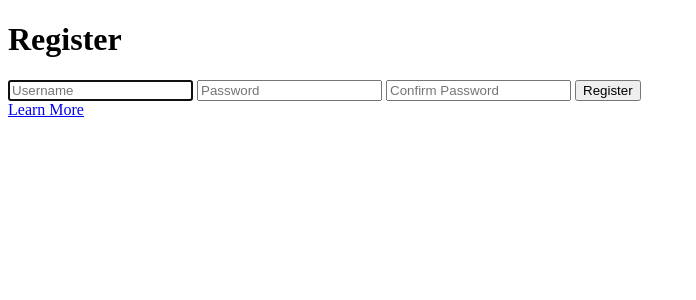
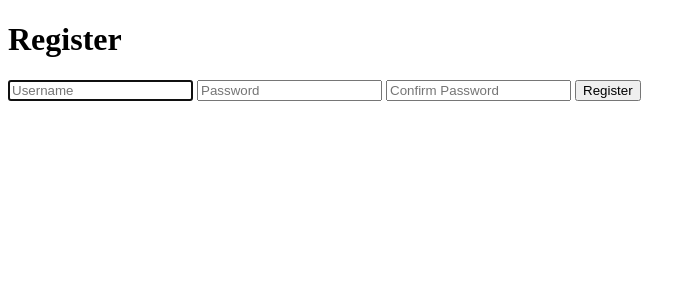
Before and after one commit to alecoad/final-project, a Flask app: page /register in a window 1280 px wide. Shown: the part 78-378 px from the top of the page, without its empty margins (0-696 px from the left). Run offline with Flask 2, Linux system fonts and the light colour scheme.

Commit message:
Change learn more page to about page

```diff
--- a/five25/application.py
+++ b/five25/application.py
@@ -170,9 +170,9 @@ def choose():
     return render_template('choose.html', tasks=tasks)
 
 
-@app.route('/learn')
-def learn():
-    return render_template('learn.html')
+@app.route('/about')
+def about():
+    return render_template('about.html')
 
 
 @app.route('/logout')
--- a/five25/templates/layout.html
+++ b/five25/templates/layout.html
@@ -15,6 +15,7 @@
       <div class="collapse navbar-collapse" id="navbar">
         {% if session.user_id %}
           <ul class="navbar-nav mr-auto mt-2">
+            <li class="nav-item"><a class="nav-link" href="/about">About</a></li>
             <li class="nav-item"><a class="nav-link" href="/create">Create</a></li>
             <li class="nav-item"><a class="nav-link" href="/choose">Choose</a></li>
           </ul>
@@ -35,7 +36,6 @@
     </main>
 
     <footer class="small text-center text-muted">
-      <a href="/learn">Learn More</a>
     </footer>
 
   </body>
```
